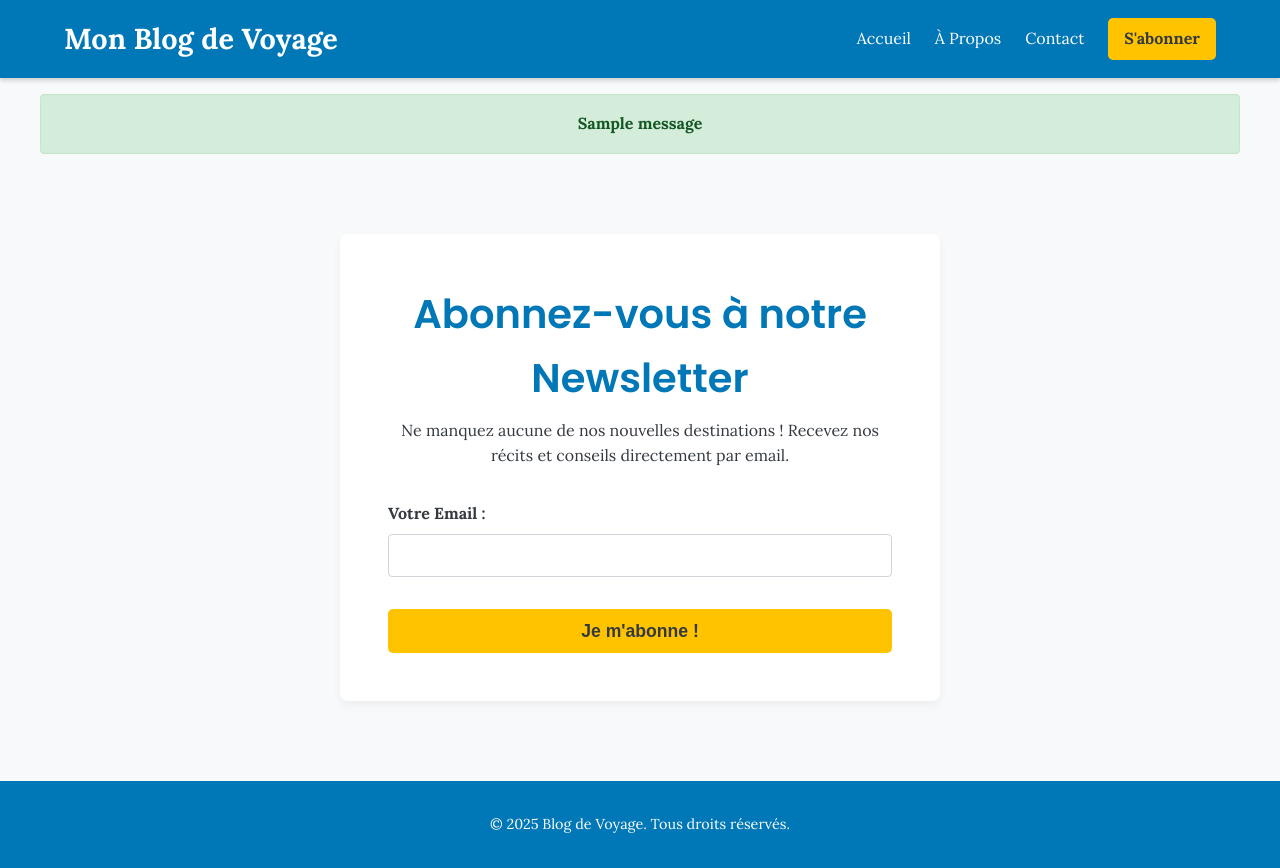
After one commit to Aboubnan/VoyageBlog, a Flask app: page /subscribe in a window 1280 px wide. The commit adds this page. Run offline with Flask 3, Linux system fonts and the light colour scheme; tables that the repository leaves empty hold one stand-in row (values such as "Sample post"); one stand-in notice (Sample message) is shown.

Commit message:
feat(controller): Finalisation de l'architecture MVC (Flask). Mise en place des routes et de la logique de liaison Modèle/Vue, et gestion du formulaire de contact (F4).

```diff
--- a/app.py
+++ b/app.py
@@ -1,12 +1,106 @@
-from flask import Flask
+# app.py (Le Contrôleur)
 
-# Initialisation du Controleur (C)
+from flask import Flask, render_template, request, redirect, url_for, flash
+import models.article_model as article_model # Importation du Modèle (Axe 1)
+from datetime import datetime
+
 app = Flask(__name__)
+# Clé secrète nécessaire pour les sessions (messages flash) et la sécurité
+# REMPLACER CECI par une clé secrète forte en production !
+app.config['SECRET_KEY'] = 'une_cle_secrete_tres_faible_pour_dev'
+
+# Fonction utilitaire pour le pied de page Jinja2
+app.jinja_env.globals.update(now=datetime.now)
+
+# ----------------------------------------------------------------------
+# F1 & F2 : Routes d'Affichage des Articles
+# ----------------------------------------------------------------------
 
 @app.route('/')
-def hello_world():
-    # Vue (V) minimale
-    return '<h1>Bienvenue sur notre Blog de Voyage !</h1>'
+def home():
+    """Affiche la page d'accueil avec la liste des articles."""
+    # 1. Requête au Modèle (M)
+    articles = article_model.get_all_articles()
+
+    # 2. Rendu de la Vue (V)
+    # articles est passé au template index.html (Axe 2)
+    return render_template('index.html', articles=articles)
+
+
+@app.route('/article/<int:article_id>')
+def show_article(article_id):
+    """Affiche le contenu complet d'un seul article."""
+    # 1. Requête au Modèle (M)
+    article = article_model.get_article_by_id(article_id)
+
+    # Gestion d'erreur (si l'article n'existe pas)
+    if article is None:
+        return render_template('404.html'), 404 # Nécessite la création d'un template 404.html
+
+    # 2. Rendu de la Vue (V)
+    return render_template('article_detail.html', article=article)
+
+
+# ----------------------------------------------------------------------
+# F4 : Route du Formulaire de Comptage/Contact
+# ----------------------------------------------------------------------
+
+# NOUVELLE ROUTE : Page "À Propos"
+@app.route('/about')
+def about():
+    """Affiche la page statique À Propos."""
+    # Ne fait pas appel au Modèle, renvoie une Vue simple
+    return render_template('about.html') # Nécessite la création de about.html
+
+# MODIFICATION : La route /contact gère maintenant UNIQUEMENT le formulaire de contact
+@app.route('/contact', methods=['GET', 'POST'])
+def contact():
+    """Gère l'affichage du formulaire de contact et l'envoi du message."""
+    if request.method == 'POST':
+        # Récupère les données du formulaire de contact
+        nom = request.form['nom']
+        email = request.form['email']
+        message = request.form['message']
+
+        # NOTE : Vous devez ajouter une nouvelle fonction dans article_model.py
+        #       pour gérer spécifiquement l'insertion des contacts.
+        success = article_model.insert_contact_message(nom, email, message)
+
+        if success:
+            flash('Merci ! Votre message a été envoyé avec succès.', 'success')
+        else:
+            flash('Erreur lors de l\'envoi du message. Veuillez réessayer.', 'danger')
+
+        return redirect(url_for('contact'))
+
+    # Rendu de la Vue contact.html (GET)
+    return render_template('contact.html')
+
+
+# NOUVELLE ROUTE : Formulaire d'Abonnement (Newsletter)
+@app.route('/subscribe', methods=['GET', 'POST'])
+def subscribe():
+    """Gère l'affichage du formulaire d'abonnement et la soumission de l'email."""
+    if request.method == 'POST':
+        email = request.form['email']
+
+        # NOTE : Vous devez ajouter une fonction dans article_model.py
+        #       pour gérer l'insertion des emails d'abonnement.
+        success = article_model.insert_subscriber_email(email)
+
+        if success:
+            flash('Félicitations ! Votre abonnement à la newsletter est confirmé.', 'success')
+        else:
+            flash('Cet email est déjà abonné ou les données sont invalides.', 'danger')
+
+        return redirect(url_for('subscribe'))
+
+    # Rendu de la Vue subscribe.html (GET)
+    return render_template('subscribe.html')
+
+# ----------------------------------------------------------------------
 
 if __name__ == '__main__':
+    # Initialisation de la BDD si elle n'existe pas (optionnel mais pratique)
+    # Vous devez importer et exécuter models.db_setup.setup_database() ici si nécessaire
     app.run(debug=True)
--- a/static/css/style.css
+++ b/static/css/style.css
@@ -12,8 +12,8 @@
 
 :root {
     /* Couleurs de la charte graphique basées sur la maquette */
-    --color-primary: #0077B6; /* Bleu Océan */
-    --color-secondary: #FFC300; /* Jaune Soleil / Accent */
+    --color-primary: #0077B6; /* Bleu Océan - Thème principal */
+    --color-secondary: #FFC300; /* Jaune Soleil / Accent - CTA/Boutons */
     --color-bg: #F8F9FA; /* Gris Très Clair pour l'arrière-plan */
     --color-text: #343A40; /* Gris Foncé pour la lisibilité */
     --color-light: #FFFFFF; /* Blanc */
@@ -34,12 +34,19 @@ body {
     margin: 0 auto;
     padding: 2rem 5%;
 }
+.page-section {
+    padding: 2rem 0;
+}
 
 h1, h2, h3 {
     font-family: var(--font-heading);
     color: var(--color-primary);
     margin-bottom: 1rem;
 }
+h1 { font-size: 2.5rem; }
+h2 { font-size: 2rem; }
+h3 { font-size: 1.5rem; }
+
 
 /* --- Navigation & Header (Conforme Maquette) --- */
 .navbar {
@@ -47,16 +54,21 @@ h1, h2, h3 {
     justify-content: space-between;
     align-items: center;
     padding: 1rem 5%;
-    background-color: var(--color-primary); /* Fond Bleu Océan */
+    background-color: var(--color-primary);
     color: var(--color-light);
-    box-shadow: 0 2px 4px rgba(0, 0, 0, 0.1);
+    box-shadow: 0 2px 5px rgba(0, 0, 0, 0.2);
 }
 
 .logo {
-    font-size: 1.5rem;
+    font-size: 1.8rem;
     font-weight: 700;
-    color: var(--color-light); /* Logo en blanc sur fond bleu */
+    color: var(--color-light);
     text-decoration: none;
+}
+
+.nav-links {
+    display: flex;
+    align-items: center;
 }
 
 .nav-links a {
@@ -64,13 +76,29 @@ h1, h2, h3 {
     text-decoration: none;
     color: var(--color-light);
     transition: color 0.3s;
+    padding: 0.5rem 0; /* Ajout d'un padding pour la zone de clic */
 }
 
 .nav-links a:hover {
-    color: var(--color-secondary); /* Effet Jaune à l'activation */
+    color: var(--color-secondary);
 }
 
-/* --- Banner / Hero Section (Conforme Maquette) --- */
+/* Bouton d'action dans la navigation (Abonnement - Jaune) */
+.cta-button-nav {
+    background-color: var(--color-secondary);
+    color: var(--color-text) !important; /* Rendre le texte sombre */
+    padding: 0.5rem 1rem !important;
+    border-radius: 5px;
+    font-weight: 600;
+    margin-left: 2rem;
+    transition: background-color 0.3s;
+}
+
+.cta-button-nav:hover {
+    background-color: #e5b300; /* Jaune légèrement plus foncé au survol */
+}
+
+/* --- Banner / Hero Section --- */
 .hero-banner {
     background-color: var(--color-primary);
     color: var(--color-light);
@@ -127,11 +161,12 @@ h1, h2, h3 {
     padding: 0.7rem 1.5rem;
     text-decoration: none;
     border-radius: 5px;
-    margin-top: auto; /* Pousse le bouton en bas de la carte */
+    margin-top: auto;
     text-align: center;
     border: none;
     cursor: pointer;
     transition: background-color 0.3s;
+    font-weight: 600;
 }
 
 .read-more:hover, .cta-button:hover {
@@ -151,33 +186,50 @@ h1, h2, h3 {
 .article-image-main {
     width: 100%;
     height: auto;
-    max-height: 400px;
+    max-height: 450px;
     object-fit: cover;
     border-radius: 8px;
-    margin-bottom: 1.5rem;
+    margin-bottom: 2rem;
 }
 
 .article-meta-detail {
-    margin-bottom: 1.5rem;
+    margin-bottom: 2rem;
     font-style: italic;
-    color: #6c757d;
+    color: var(--color-primary);
+    border-left: 3px solid var(--color-secondary);
+    padding-left: 10px;
 }
 
-/* --- Formulaire Contact --- */
+.article-content p {
+    margin-bottom: 1.5rem;
+    font-size: 1.1rem;
+}
+
+/* --- Formulaires Contact & Abonnement (Réutilisable) --- */
 .contact-form-section {
     max-width: 600px;
-    margin: 2rem auto;
+    margin: 3rem auto;
     background-color: var(--color-light);
-    padding: 2rem;
+    padding: 3rem;
     border-radius: 8px;
     box-shadow: 0 4px 10px rgba(0, 0, 0, 0.05);
+    text-align: center;
 }
+.contact-form-section h1 {
+    margin-bottom: 0.5rem;
+}
+.contact-form-section p {
+    margin-bottom: 2rem;
+}
+
 
 .main-form label {
     display: block;
-    margin-top: 1rem;
+    text-align: left;
+    margin-top: 1.5rem;
     margin-bottom: 0.5rem;
     font-weight: bold;
+    color: var(--color-text);
 }
 
 .main-form input[type="text"],
@@ -190,19 +242,45 @@ h1, h2, h3 {
     font-family: var(--font-body);
 }
 
+.main-form textarea {
+    resize: vertical;
+}
+
 .main-form .cta-button {
     width: 100%;
-    margin-top: 1.5rem;
+    margin-top: 2rem;
     font-size: 1.1rem;
 }
 
+/* --- Messages Flash (Flask) --- */
+.flash-messages {
+    padding: 1rem 0;
+}
+
+.alert {
+    padding: 1rem;
+    border-radius: 4px;
+    margin-bottom: 1rem;
+    font-weight: bold;
+    text-align: center;
+}
+.alert-success {
+    background-color: #d4edda;
+    color: #155724;
+    border: 1px solid #c3e6cb;
+}
+.alert-danger {
+    background-color: #f8d7da;
+    color: #721c24;
+    border: 1px solid #f5c6cb;
+}
 
 /* --- Footer --- */
 footer {
     text-align: center;
-    padding: 1.5rem;
+    padding: 2rem;
     background-color: var(--color-primary);
     color: var(--color-light);
-    margin-top: 4rem;
-    font-size: 0.8rem;
+    margin-top: 5rem;
+    font-size: 0.9rem;
 }
--- a/templates/base.html
+++ b/templates/base.html
@@ -12,13 +12,27 @@
             <a href="{{ url_for('home') }}" class="logo">Mon Blog de Voyage</a>
             <div class="nav-links">
                 <a href="{{ url_for('home') }}">Accueil</a>
-                <a href="{{ url_for('contact') }}">Contact & Abonnement</a>
+                <a href="{{ url_for('about') }}">À Propos</a>
+                <a href="{{ url_for('contact') }}">Contact</a>
+                <a href="{{ url_for('subscribe') }}" class="cta-button-nav">S'abonner</a>
             </div>
         </nav>
     </header>
 
     <main>
-        {% block content %}{% endblock %}
+        {% with messages = get_flashed_messages(with_categories=true) %}
+            {% if messages %}
+                <div class="flash-messages container">
+                {% for category, message in messages %}
+                    <div class="alert alert-{{ category }}">
+                    {{ message }}
+                    </div>
+                {% endfor %}
+            </div>
+        {% endif %}
+    {% endwith %}
+
+    {% block content %}{% endblock %}
     </main>
 
     <footer>
--- /dev/null
+++ b/templates/subscribe.html
@@ -0,0 +1,18 @@
+{% extends "base.html" %}
+
+{% block title %}Abonnement Newsletter{% endblock %}
+
+{% block content %}
+<section class="contact-form-section">
+    <h1>Abonnez-vous à notre Newsletter</h1>
+    <p>Ne manquez aucune de nos nouvelles destinations ! Recevez nos récits et conseils directement par email.</p>
+
+    <form method="POST" action="{{ url_for('subscribe') }}" class="main-form">
+
+        <label for="email">Votre Email :</label>
+        <input type="email" id="email" name="email" required>
+
+        <button type="submit" class="cta-button">Je m'abonne !</button>
+    </form>
+</section>
+{% endblock %}
```
Also changed, not shown: other parts of static/css/style.css (+17 -11 lines), models/article_model.py (+21 -4 lines), templates/about.html (added, +16 -0 lines), templates/index.html (+15 -22 lines).
